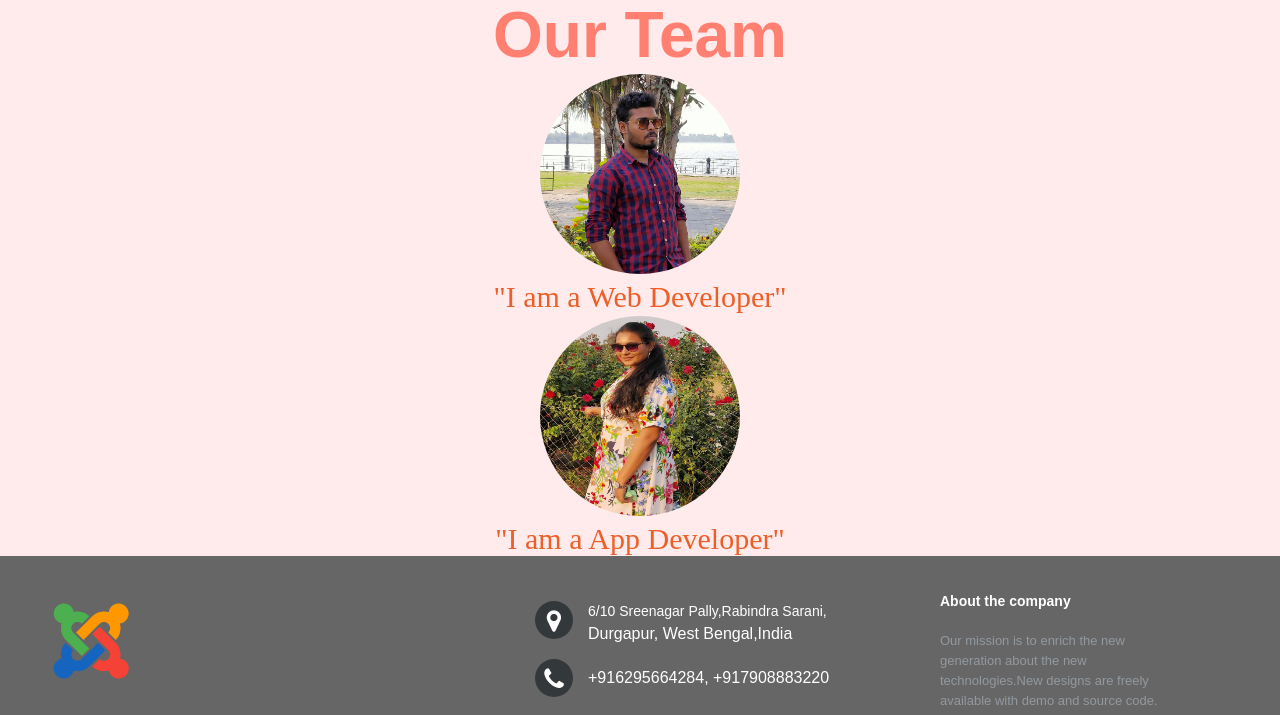
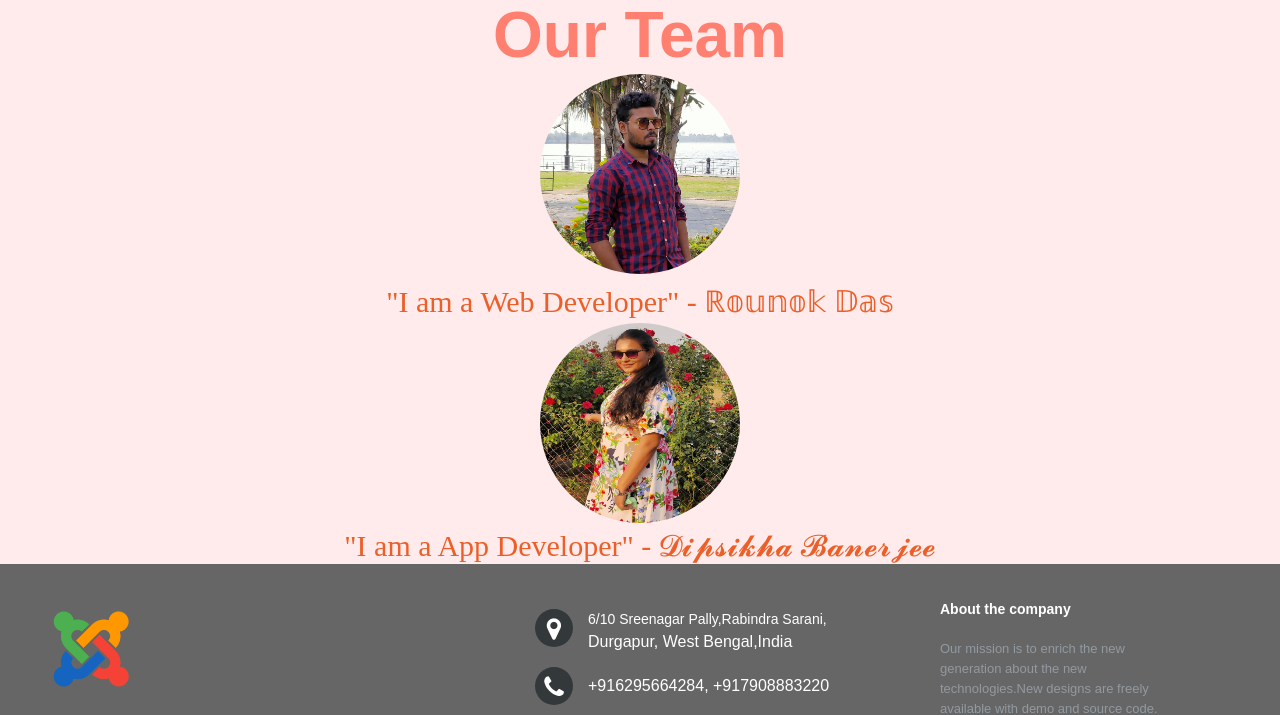
Before and after one commit to Rounok123/Tyrant-Blog-Website, a React (Create React App) app in the folder my-app/: page /about in a window 1280 px wide. Shown: the part 1411-2126 px from the top of the page. Built offline with nearby package versions, Linux system fonts and the light colour scheme; a web font is replaced by a local one.

Commit message:
final commit

```diff
--- a/my-app/src/containers/about/index.js
+++ b/my-app/src/containers/about/index.js
@@ -16,9 +16,9 @@ return (
 		<div id="my-team">
 			<h1 id="t">Our Team</h1>
 			<img src={Dimg} className="team" alt="Avatar"></img>
-			<p className="a">"I am a Web Developer"</p>
+			<p className="a">"I am a Web Developer" - ℝ𝕠𝕦𝕟𝕠𝕜 𝔻𝕒𝕤</p>
 			<img src={Rimg} className="team"></img>
-			<p className="a">"I am a App Developer"</p>
+			<p className="a">"I am a App Developer" - 𝓓𝓲𝓹𝓼𝓲𝓴𝓱𝓪 𝓑𝓪𝓷𝓮𝓻𝓳𝓮𝓮</p>
 		</div>
 	</div>
 );
```
